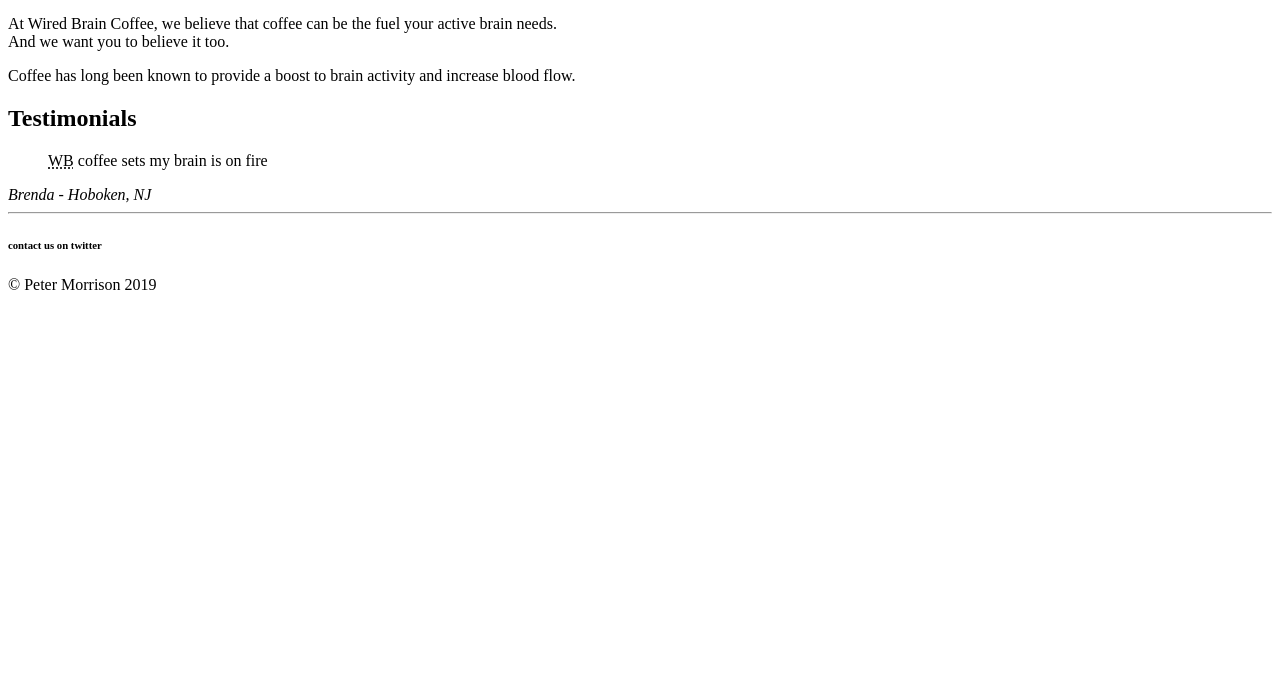
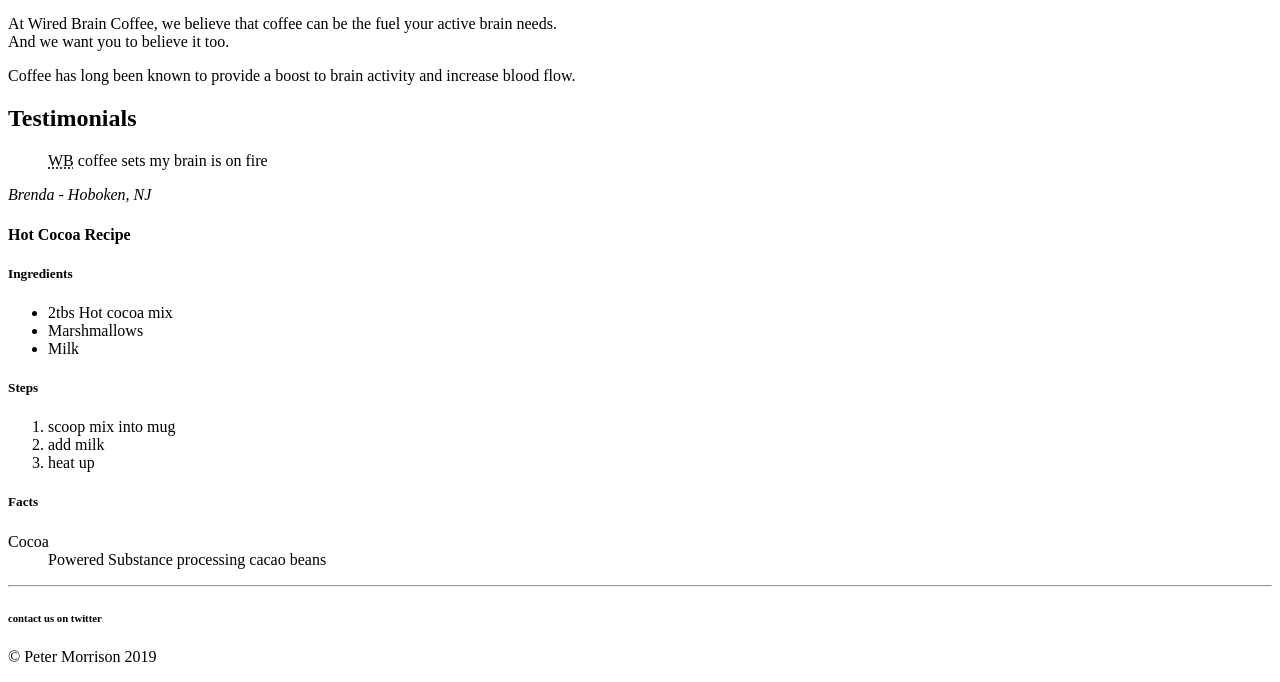
Before and after one commit to PeterMorrison250/HTML-Fundamentals, a plain HTML site: page index.html in a window 1280 px wide. Shown: the part 139-821 px from the top of the page. Before the commit the page ends 800 px from the top, so only its background shows below. Drawn offline with Linux system fonts and the light colour scheme.

Commit message:
added 3 types of list

```diff
--- a/index.html
+++ b/index.html
@@ -27,6 +27,27 @@
                 <cite>Brenda - Hoboken, NJ</cite>
             </div>
         </article>
+        <article title="Hot Cocoa Recipe">
+            <h4>Hot Cocoa Recipe</h4>
+            <h5>Ingredients</h5>
+            <ul>
+                <li>2tbs Hot cocoa mix</li>
+                <li>Marshmallows</li>
+                <li>Milk</li>
+            </ul>
+            <h5>Steps</h5>
+            <ol>
+                <li>scoop mix into mug</li>
+                <li>add milk</li>
+                <li>heat up</li>
+            </ol>
+
+            <h5>Facts</h5>
+            <dl>
+                <dt>Cocoa</dt>
+                <dd>Powered Substance processing cacao beans</dd>
+            </dl>
+        </article>
         <footer>
             <hr/>
             <h6>contact us on twitter</h6>
```
